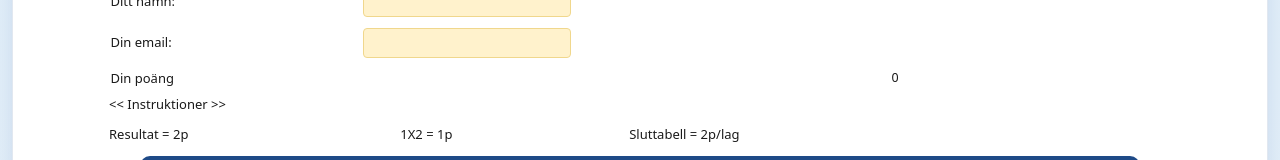
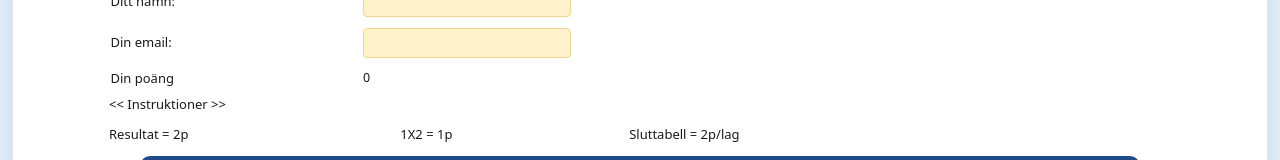
Before and after one commit to estomagordo/vmtipset, a React (Vite) app in the folder frontend/: page / in a window 1280 px wide. Shown: the part 138-298 px from the top of the page. Built offline with nearby package versions, Linux system fonts and the light colour scheme.

Commit message:
fix the score location

```diff
--- a/frontend/src/components/SpreadsheetView.tsx
+++ b/frontend/src/components/SpreadsheetView.tsx
@@ -322,6 +322,8 @@ function SheetRow({
         const gridCol = columnIndex + 1;
         const isFirstVisible = firstVisibleColIndex >= 0 && columnIndex === firstVisibleColIndex;
         const addrNorm = normalizeCellAddress(cell.address);
+        const isMetaScoreCell = isMetaBlockRow && excelRow === 8 && addrNorm === 'G8';
+
         const isMetaTextField = isMetaFreeTextCell(addrNorm);
         const hasListValidation = entry?.validation?.type === 'list';
         const isFormula = entry?.kind === 'formula';
@@ -362,7 +364,9 @@ function SheetRow({
         );
         const alignNum =
           entry?.kind === 'number' || (isFormula && typeof entry?.cached_value === 'number');
-        const alignClass = is1x2Col
+        const alignClass = isMetaScoreCell
+          ? 'tipset-align-left'
+          : is1x2Col
           ? 'tipset-align-center'
           : b3Header && gridCol === COL_J
             ? 'tipset-align-center'
@@ -412,6 +416,7 @@ function SheetRow({
           'tipset-cell',
           ...groupMods,
           alignClass,
+          isMetaScoreCell ? 'tipset-cell--meta-score' : '',
           hasListValidation || isMetaTextField ? 'tipset-cell--input' : '',
           isPredTeamCol || isRoundOf32TeamCol ? 'tipset-cell--pred-team' : '',
           isStatNameCol ? 'tipset-cell--stat-name' : '',
--- a/frontend/src/index.css
+++ b/frontend/src/index.css
@@ -623,6 +623,11 @@ body {
   text-align: left;
 }
 
+/* Total score (G8): same column as inputs; left-aligned with inputs, not sheet numeric flush-right. */
+.tipset-row--meta .tipset-cell--meta-score .tipset-cell-num {
+  max-width: 16rem;
+}
+
 /* Cell stays sheet-coloured; yellow is only on <input> / <select>. */
 .tipset-cell--input {
   background: transparent;
```
